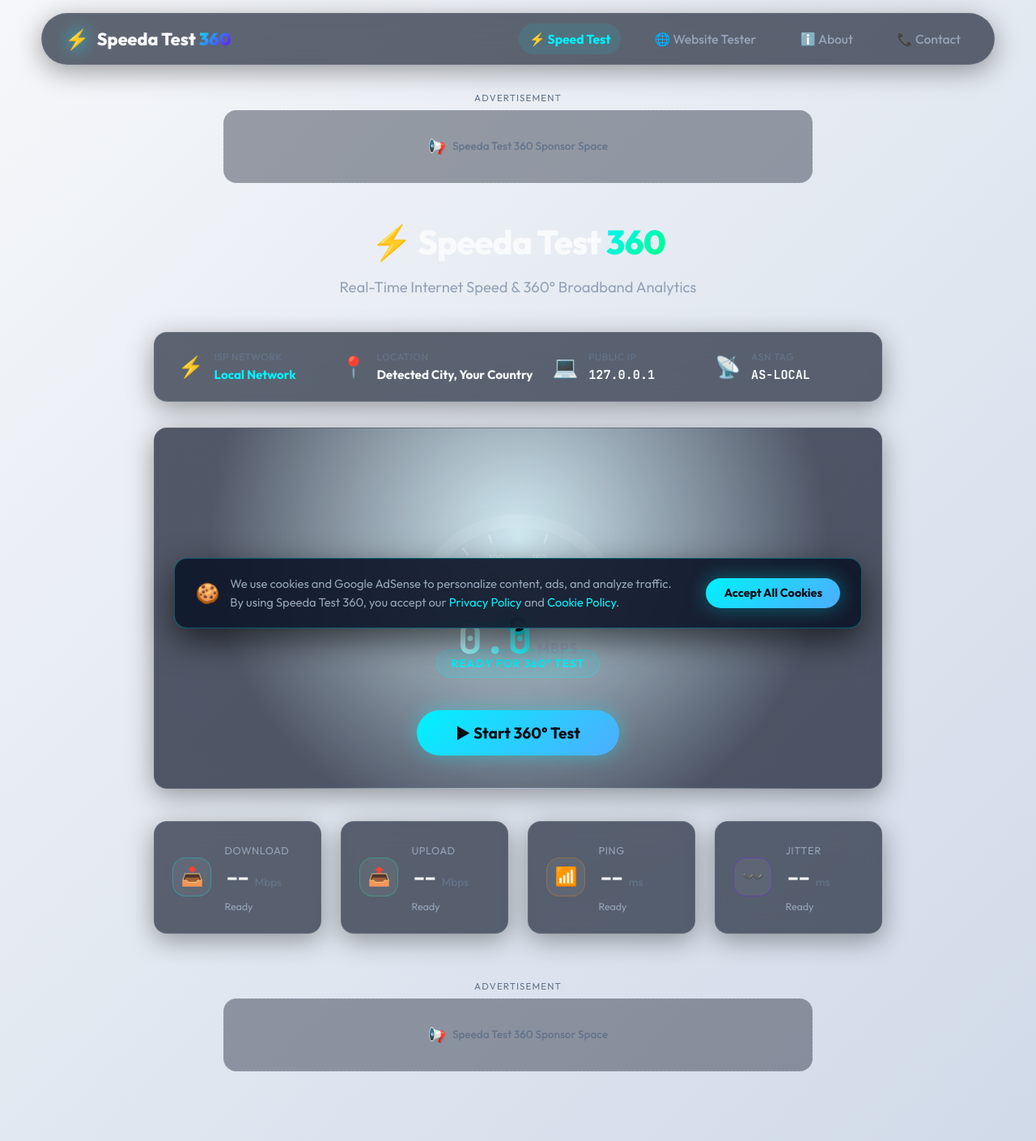
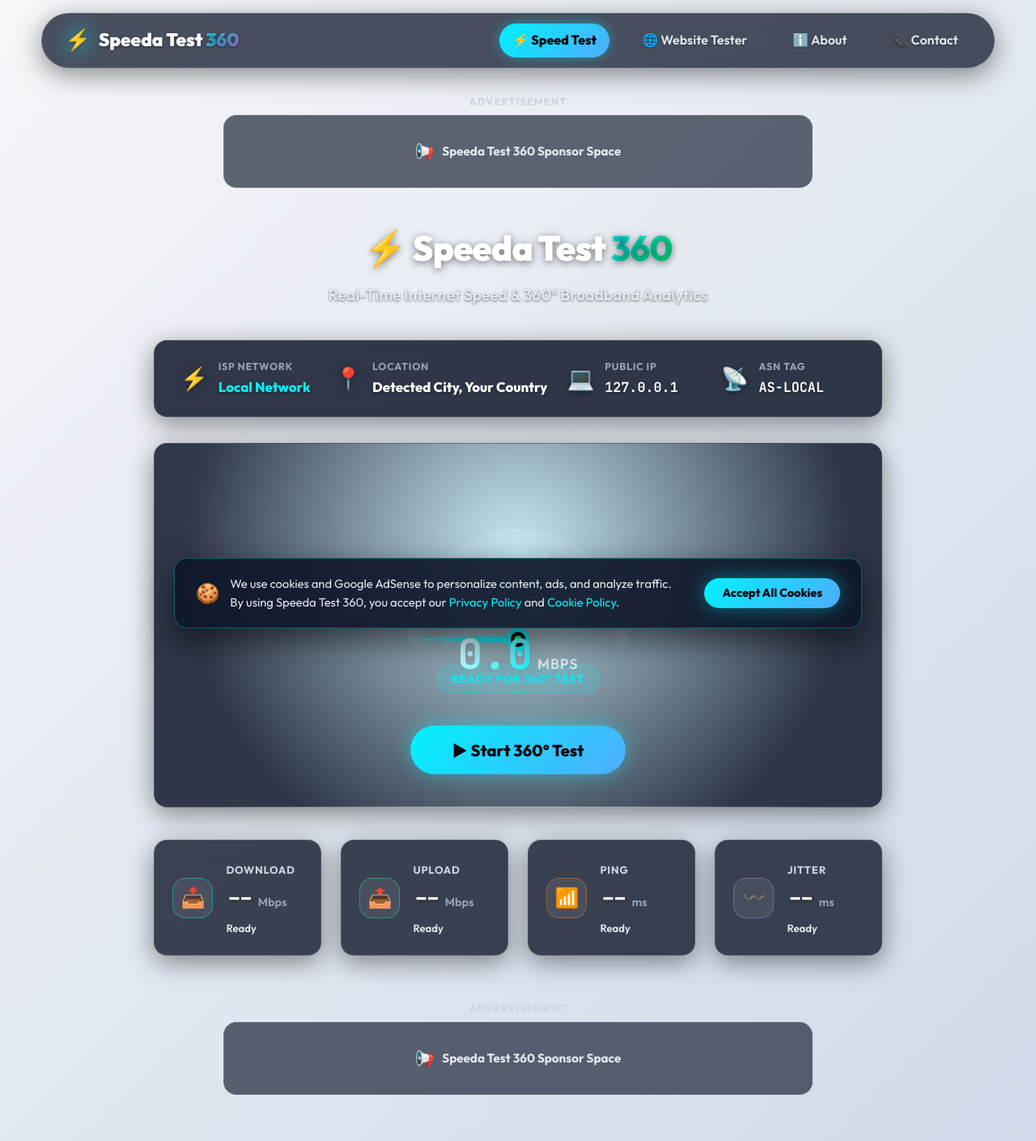
Before and after one commit to alirazabhatti36/speeda-test, a React (Vite) app in the folder frontend/: page / in a window 1280 px wide. Shown: the top 1409 px of the page at 81% size. Built offline with nearby package versions, Linux system fonts and the light colour scheme; no server answers.

Commit message:
fix: Enhance text visibility, contrast, and font prominence across navbar and cards

```diff
--- a/frontend/src/components/AdSlot.css
+++ b/frontend/src/components/AdSlot.css
@@ -7,19 +7,20 @@
 }
 
 .ad-label {
-  font-size: 0.72rem;
-  color: var(--text-dim);
+  font-size: 0.78rem;
+  color: #cbd5e1;
+  font-weight: 700;
   text-transform: uppercase;
   letter-spacing: 0.1em;
-  margin-bottom: 0.3rem;
+  margin-bottom: 0.4rem;
 }
 
 .ad-box {
   position: relative;
   width: 100%;
   min-height: 90px;
-  background: rgba(15, 23, 42, 0.4);
-  border: 1px dashed rgba(255, 255, 255, 0.1);
+  background: rgba(15, 23, 42, 0.65);
+  border: 1px dashed rgba(255, 255, 255, 0.2);
   border-radius: var(--radius-md);
   display: flex;
   align-items: center;
@@ -30,15 +31,15 @@
 .ad-placeholder-content {
   display: flex;
   align-items: center;
-  gap: 0.5rem;
-  color: var(--text-dim);
-  font-size: 0.85rem;
-  font-weight: 500;
+  gap: 0.6rem;
+  color: #e2e8f0;
+  font-size: 0.95rem;
+  font-weight: 700;
   pointer-events: none;
 }
 
 .ad-icon {
-  font-size: 1.1rem;
+  font-size: 1.2rem;
 }
 
 .ad-rectangle .ad-box {
--- a/frontend/src/components/Navbar.css
+++ b/frontend/src/components/Navbar.css
@@ -19,18 +19,19 @@
   display: flex;
   align-items: center;
   gap: 0.6rem;
-  font-size: 1.35rem;
-  font-weight: 800;
-  color: var(--text-main);
+  font-size: 1.4rem;
+  font-weight: 900;
+  color: #ffffff;
+  text-shadow: 0 1px 4px rgba(0, 0, 0, 0.4);
 }
 
 .brand-icon {
-  font-size: 1.5rem;
-  filter: drop-shadow(0 0 10px var(--primary-cyan));
+  font-size: 1.6rem;
+  filter: drop-shadow(0 0 12px var(--primary-cyan));
 }
 
 .brand-badge {
-  background: linear-gradient(135deg, var(--primary-cyan) 0%, var(--neon-purple) 100%);
+  background: linear-gradient(135deg, var(--primary-cyan) 0%, #c084fc 100%);
   -webkit-background-clip: text;
   -webkit-text-fill-color: transparent;
   font-weight: 900;
@@ -39,35 +40,38 @@
 .nav-links {
   display: flex;
   align-items: center;
-  gap: 1.8rem;
+  gap: 1.5rem;
 }
 
 .nav-item {
   color: var(--text-muted);
-  font-weight: 500;
-  font-size: 0.98rem;
-  padding: 0.4rem 0.8rem;
+  font-weight: 600;
+  font-size: 1rem;
+  padding: 0.5rem 1rem;
   border-radius: var(--radius-full);
   transition: all var(--transition-fast);
+  text-shadow: 0 1px 2px rgba(0, 0, 0, 0.3);
 }
 
 .nav-item:hover {
-  color: var(--text-main);
-  background: rgba(255, 255, 255, 0.06);
+  color: #ffffff;
+  background: rgba(255, 255, 255, 0.12);
 }
 
 .nav-item.active {
-  color: var(--primary-cyan);
-  background: rgba(0, 242, 254, 0.1);
-  font-weight: 700;
+  color: #030712;
+  background: linear-gradient(135deg, var(--primary-cyan) 0%, var(--primary-blue) 100%);
+  font-weight: 800;
+  box-shadow: 0 0 15px rgba(0, 242, 254, 0.4);
+  text-shadow: none;
 }
 
 .mobile-toggle {
   display: none;
   background: none;
   border: none;
-  color: var(--text-main);
-  font-size: 1.5rem;
+  color: #ffffff;
+  font-size: 1.6rem;
   cursor: pointer;
 }
 
@@ -90,7 +94,7 @@
 
 .mobile-item:hover, .mobile-item.active {
   color: var(--primary-cyan);
-  background: rgba(0, 242, 254, 0.08);
+  background: rgba(0, 242, 254, 0.12);
 }
 
 @media (max-width: 768px) {
--- a/frontend/src/index.css
+++ b/frontend/src/index.css
@@ -1,20 +1,20 @@
 :root {
   --bg-dark: #07090e;
-  --bg-card: rgba(15, 23, 42, 0.65);
-  --bg-card-hover: rgba(30, 41, 59, 0.75);
-  --glass-border: rgba(255, 255, 255, 0.08);
-  --glass-border-glow: rgba(0, 242, 254, 0.3);
+  --bg-card: rgba(15, 23, 42, 0.75);
+  --bg-card-hover: rgba(30, 41, 59, 0.85);
+  --glass-border: rgba(255, 255, 255, 0.12);
+  --glass-border-glow: rgba(0, 242, 254, 0.4);
 
   --primary-cyan: #00f2fe;
   --primary-blue: #4facfe;
-  --neon-purple: #7000ff;
+  --neon-purple: #9d4edd;
   --neon-green: #00ff87;
   --sunset-orange: #ff8008;
   --danger-red: #ff4b4b;
 
-  --text-main: #f8fafc;
-  --text-muted: #94a3b8;
-  --text-dim: #64748b;
+  --text-main: #ffffff;
+  --text-muted: #e2e8f0;
+  --text-dim: #cbd5e1;
 
   --font-main: 'Outfit', -apple-system, BlinkMacSystemFont, sans-serif;
   --font-mono: 'JetBrains Mono', monospace;
@@ -24,8 +24,8 @@
   --radius-lg: 24px;
   --radius-full: 9999px;
 
-  --shadow-glow: 0 0 35px rgba(0, 242, 254, 0.15);
-  --shadow-purple: 0 0 35px rgba(112, 0, 255, 0.2);
+  --shadow-glow: 0 0 35px rgba(0, 242, 254, 0.2);
+  --shadow-purple: 0 0 35px rgba(157, 78, 221, 0.25);
   --transition-fast: 0.2s cubic-bezier(0.4, 0, 0.2, 1);
   --transition-smooth: 0.35s cubic-bezier(0.16, 1, 0.3, 1);
 }
@@ -41,14 +41,15 @@
   background-color: var(--bg-dark);
   color: var(--text-main);
   background-image:
-    radial-gradient(circle at 15% 15%, rgba(0, 242, 254, 0.07) 0%, transparent 45%),
-    radial-gradient(circle at 85% 75%, rgba(112, 0, 255, 0.08) 0%, transparent 50%),
-    radial-gradient(circle at 50% 50%, rgba(0, 255, 135, 0.03) 0%, transparent 60%);
+    radial-gradient(circle at 15% 15%, rgba(0, 242, 254, 0.08) 0%, transparent 45%),
+    radial-gradient(circle at 85% 75%, rgba(157, 78, 221, 0.09) 0%, transparent 50%),
+    radial-gradient(circle at 50% 50%, rgba(0, 255, 135, 0.04) 0%, transparent 60%);
   background-attachment: fixed;
   min-height: 100vh;
   overflow-x: hidden;
   line-height: 1.6;
   -webkit-font-smoothing: antialiased;
+  -moz-osx-font-smoothing: grayscale;
 }
 
 a {
@@ -69,7 +70,7 @@
   background: var(--bg-dark);
 }
 ::-webkit-scrollbar-thumb {
-  background: rgba(255, 255, 255, 0.15);
+  background: rgba(255, 255, 255, 0.2);
   border-radius: 4px;
 }
 ::-webkit-scrollbar-thumb:hover {
@@ -98,35 +99,36 @@
   -webkit-backdrop-filter: blur(16px);
   border: 1px solid var(--glass-border);
   border-radius: var(--radius-md);
-  box-shadow: 0 8px 32px 0 rgba(0, 0, 0, 0.37);
+  box-shadow: 0 8px 32px 0 rgba(0, 0, 0, 0.45);
   transition: transform var(--transition-smooth), border-color var(--transition-smooth), box-shadow var(--transition-smooth);
 }
 
 .glass-panel:hover {
-  border-color: rgba(0, 242, 254, 0.25);
+  border-color: rgba(0, 242, 254, 0.35);
 }
 
 /* Glowing Button Styles */
 .btn-primary {
   background: linear-gradient(135deg, var(--primary-cyan) 0%, var(--primary-blue) 100%);
-  color: #050b14;
+  color: #030712;
   font-family: var(--font-main);
-  font-weight: 700;
+  font-weight: 800;
   font-size: 1.1rem;
-  padding: 0.9rem 2.2rem;
+  padding: 0.95rem 2.4rem;
   border-radius: var(--radius-full);
   border: none;
   cursor: pointer;
-  box-shadow: 0 0 25px rgba(0, 242, 254, 0.35);
+  box-shadow: 0 0 25px rgba(0, 242, 254, 0.4);
   transition: all var(--transition-smooth);
   display: inline-flex;
   align-items: center;
   gap: 0.6rem;
+  text-shadow: none;
 }
 
 .btn-primary:hover {
   transform: translateY(-2px) scale(1.02);
-  box-shadow: 0 0 35px rgba(0, 242, 254, 0.6);
+  box-shadow: 0 0 35px rgba(0, 242, 254, 0.7);
 }
 
 .btn-primary:active {
@@ -141,10 +143,10 @@
 }
 
 .btn-secondary {
-  background: rgba(255, 255, 255, 0.06);
+  background: rgba(255, 255, 255, 0.1);
   color: var(--text-main);
   font-family: var(--font-main);
-  font-weight: 600;
+  font-weight: 700;
   padding: 0.8rem 1.6rem;
   border-radius: var(--radius-full);
   border: 1px solid var(--glass-border);
@@ -153,7 +155,7 @@
 }
 
 .btn-secondary:hover {
-  background: rgba(255, 255, 255, 0.12);
+  background: rgba(255, 255, 255, 0.18);
   border-color: var(--primary-cyan);
 }
 
@@ -162,12 +164,14 @@
   background: linear-gradient(135deg, var(--primary-cyan) 0%, #00ff87 100%);
   -webkit-background-clip: text;
   -webkit-text-fill-color: transparent;
+  font-weight: 800;
 }
 
 .gradient-text-purple {
-  background: linear-gradient(135deg, #a855f7 0%, var(--primary-cyan) 100%);
+  background: linear-gradient(135deg, #c084fc 0%, var(--primary-cyan) 100%);
   -webkit-background-clip: text;
   -webkit-text-fill-color: transparent;
+  font-weight: 800;
 }
 
 .mono {
@@ -181,15 +185,19 @@
 }
 
 .page-header h1 {
-  font-size: 2.6rem;
-  font-weight: 800;
+  font-size: 2.7rem;
+  font-weight: 900;
   letter-spacing: -0.02em;
   margin-bottom: 0.5rem;
+  color: #ffffff;
+  text-shadow: 0 2px 10px rgba(0, 0, 0, 0.5);
 }
 
 .page-header p {
   color: var(--text-muted);
-  font-size: 1.15rem;
+  font-size: 1.2rem;
+  font-weight: 600;
+  text-shadow: 0 1px 3px rgba(0, 0, 0, 0.5);
 }
 
 /* Mobile Responsiveness */
--- a/frontend/src/pages/Home.css
+++ b/frontend/src/pages/Home.css
@@ -12,14 +12,16 @@
 .network-panel {
   width: 100%;
   max-width: 900px;
-  padding: 1.25rem 1.8rem;
+  padding: 1.4rem 2rem;
   margin-bottom: 2rem;
+  background: rgba(15, 23, 42, 0.85);
 }
 
 .network-skeleton {
   text-align: center;
   color: var(--text-muted);
-  font-size: 0.95rem;
+  font-size: 1rem;
+  font-weight: 600;
   padding: 0.5rem 0;
 }
 
@@ -36,24 +38,28 @@
 }
 
 .net-icon {
-  font-size: 1.6rem;
+  font-size: 1.7rem;
+  filter: drop-shadow(0 2px 4px rgba(0, 0, 0, 0.4));
 }
 
 .net-label {
   display: block;
-  font-size: 0.75rem;
-  color: var(--text-dim);
+  font-size: 0.78rem;
+  color: #94a3b8;
+  font-weight: 700;
   text-transform: uppercase;
-  letter-spacing: 0.05em;
+  letter-spacing: 0.06em;
+  margin-bottom: 0.1rem;
 }
 
 .net-value {
-  font-size: 0.95rem;
-  font-weight: 700;
-  color: var(--text-main);
+  font-size: 1.05rem;
+  font-weight: 800;
+  color: #ffffff;
   white-space: nowrap;
   overflow: hidden;
   text-overflow: ellipsis;
+  text-shadow: 0 1px 3px rgba(0, 0, 0, 0.5);
 }
 
 .speed-arena {
@@ -65,7 +71,7 @@
   flex-direction: column;
   align-items: center;
   position: relative;
-  background: radial-gradient(circle at 50% 30%, rgba(0, 242, 254, 0.08) 0%, rgba(15, 23, 42, 0.7) 70%);
+  background: radial-gradient(circle at 50% 30%, rgba(0, 242, 254, 0.12) 0%, rgba(15, 23, 42, 0.85) 75%);
 }
 
 .test-control {
@@ -73,8 +79,8 @@
 }
 
 .start-btn {
-  font-size: 1.2rem;
-  padding: 1rem 3rem;
+  font-size: 1.25rem;
+  padding: 1.1rem 3.2rem;
 }
 
 .metrics-grid {
@@ -91,30 +97,32 @@
   display: flex;
   align-items: center;
   gap: 1rem;
+  background: rgba(15, 23, 42, 0.8);
 }
 
 .metric-icon-wrap {
-  width: 48px;
-  height: 48px;
+  width: 50px;
+  height: 50px;
   border-radius: var(--radius-md);
   display: flex;
   align-items: center;
   justify-content: center;
-  font-size: 1.4rem;
-  background: rgba(255, 255, 255, 0.05);
+  font-size: 1.5rem;
+  background: rgba(255, 255, 255, 0.08);
   border: 1px solid var(--glass-border);
 }
 
-.icon-download { color: var(--primary-cyan); border-color: rgba(0, 242, 254, 0.3); }
-.icon-upload { color: var(--neon-green); border-color: rgba(0, 255, 135, 0.3); }
-.icon-ping { color: var(--sunset-orange); border-color: rgba(255, 128, 8, 0.3); }
-.icon-jitter { color: var(--neon-purple); border-color: rgba(112, 0, 255, 0.3); }
+.icon-download { color: var(--primary-cyan); border-color: rgba(0, 242, 254, 0.4); }
+.icon-upload { color: var(--neon-green); border-color: rgba(0, 255, 135, 0.4); }
+.icon-ping { color: var(--sunset-orange); border-color: rgba(255, 128, 8, 0.4); }
+.icon-jitter { color: #c084fc; border-color: rgba(192, 132, 252, 0.4); }
 
 .metric-title {
-  font-size: 0.8rem;
-  color: var(--text-muted);
+  font-size: 0.82rem;
+  color: #cbd5e1;
+  font-weight: 700;
   text-transform: uppercase;
-  letter-spacing: 0.05em;
+  letter-spacing: 0.06em;
 }
 
 .metric-val-group {
@@ -124,20 +132,23 @@
 }
 
 .metric-val {
-  font-size: 1.7rem;
+  font-size: 1.8rem;
   font-weight: 800;
-  color: var(--text-main);
+  color: #ffffff;
+  text-shadow: 0 1px 4px rgba(0, 0, 0, 0.5);
 }
 
 .metric-unit {
-  font-size: 0.85rem;
-  color: var(--text-dim);
+  font-size: 0.9rem;
+  color: #94a3b8;
+  font-weight: 600;
 }
 
 .metric-rating {
   display: block;
-  font-size: 0.78rem;
-  color: var(--text-muted);
+  font-size: 0.82rem;
+  color: #e2e8f0;
+  font-weight: 600;
   margin-top: 0.2rem;
 }
 
```
